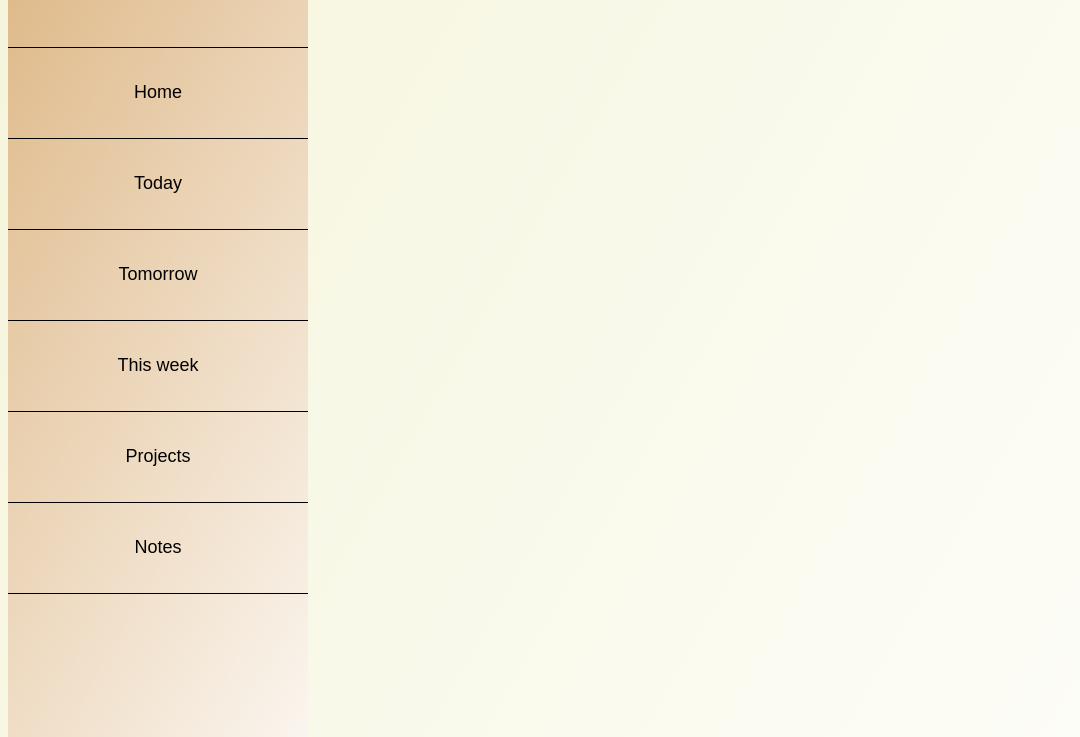
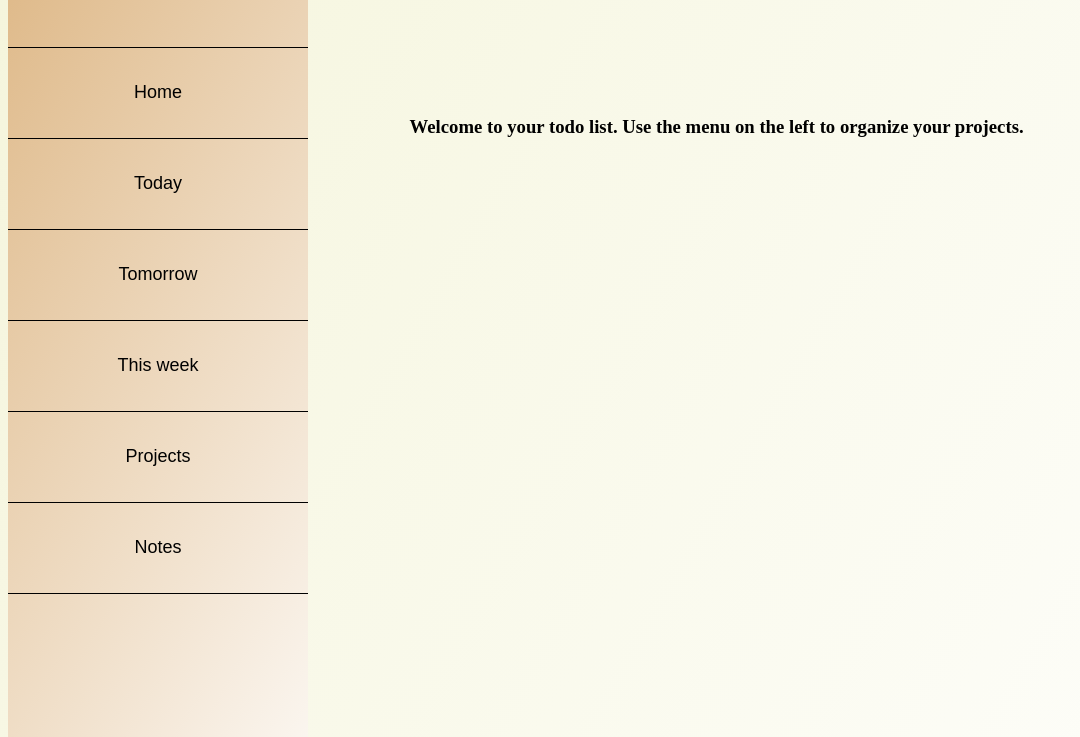
Before and after one commit to VirgilLungu27/todo-list, a website built with webpack: page dist/index.html in a window 1280 px wide. Shown: the part 63-800 px from the top of the page, without its empty margins (0-1080 px from the left). Built offline with nearby package versions, Linux system fonts and the light colour scheme.

Commit message:
add main

```diff
--- a/src/index.js
+++ b/src/index.js
@@ -23,6 +23,9 @@ function component() {
             <div id="thisweek"><h4>This week</h4></div>
             <div id="projects"><h4>Projects</h4></div>
             <div id="notes"><h4>Notes</h4></div>
+        </div>
+        <div class="main">
+            <h3>Welcome to your todo list. Use the menu on the left to organize your projects.</h3>
         </div>
     </div>`
 
--- a/src/style.css
+++ b/src/style.css
@@ -1,7 +1,6 @@
 body {
     overflow: hidden;
     background: linear-gradient(120deg, beige, white);
-
 }
 
 .content {
@@ -15,6 +14,8 @@ body {
     max-width: 300px;
     height: 1000px;
     text-align: center;
+    transition-property: transform;
+    transition-duration: 1s;
 }
 
 .todo > #notes {
@@ -42,3 +43,11 @@ body {
     font-size: 18px;
     font-weight: 400;
 }
+
+.main {
+    top: 20%;
+    left: 32%;
+    position: absolute;
+    font-weight: 300;
+    font-family: 'Ubuntu';
+}
```
Also changed, not shown: dist/bundle.js.
